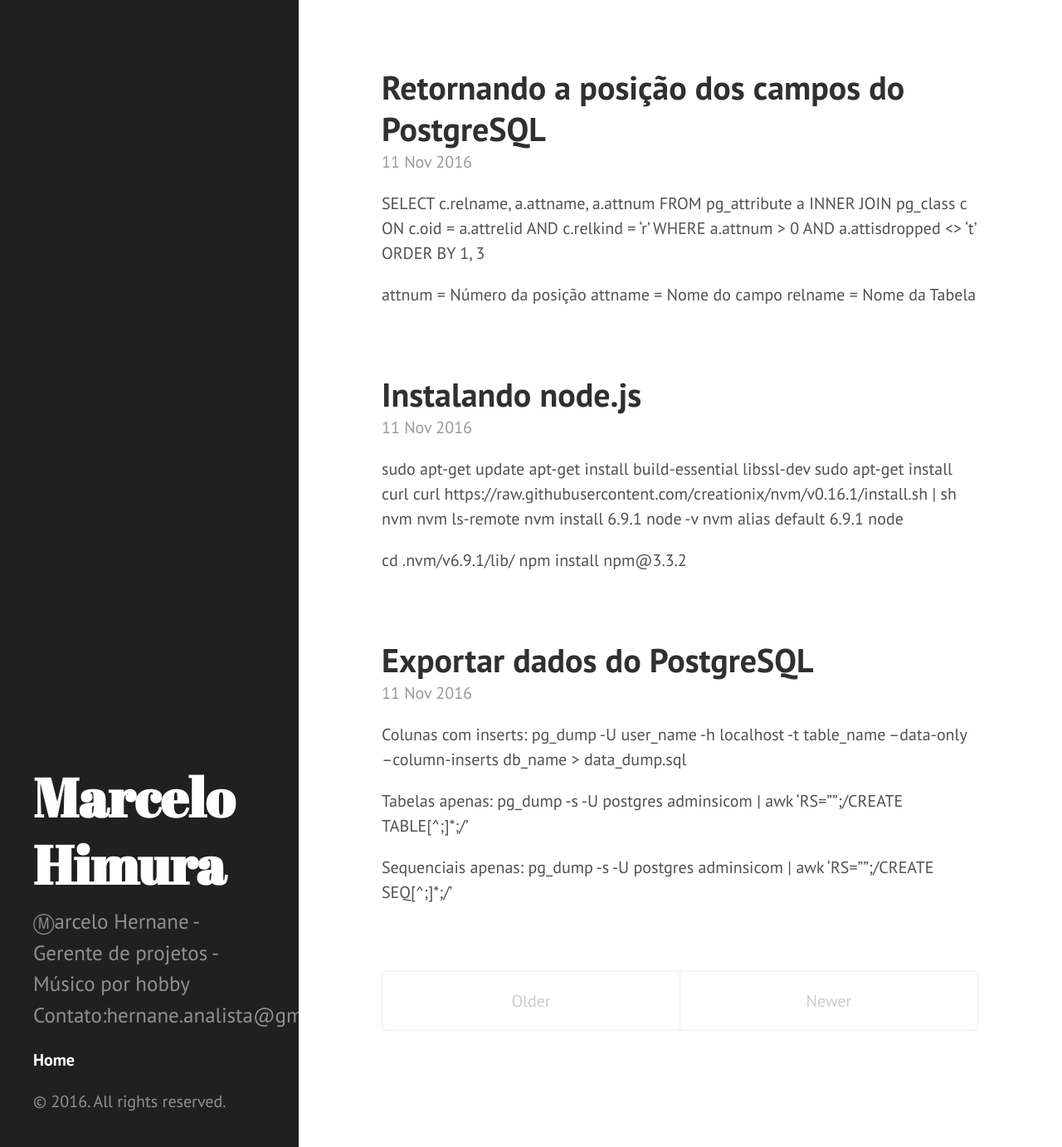
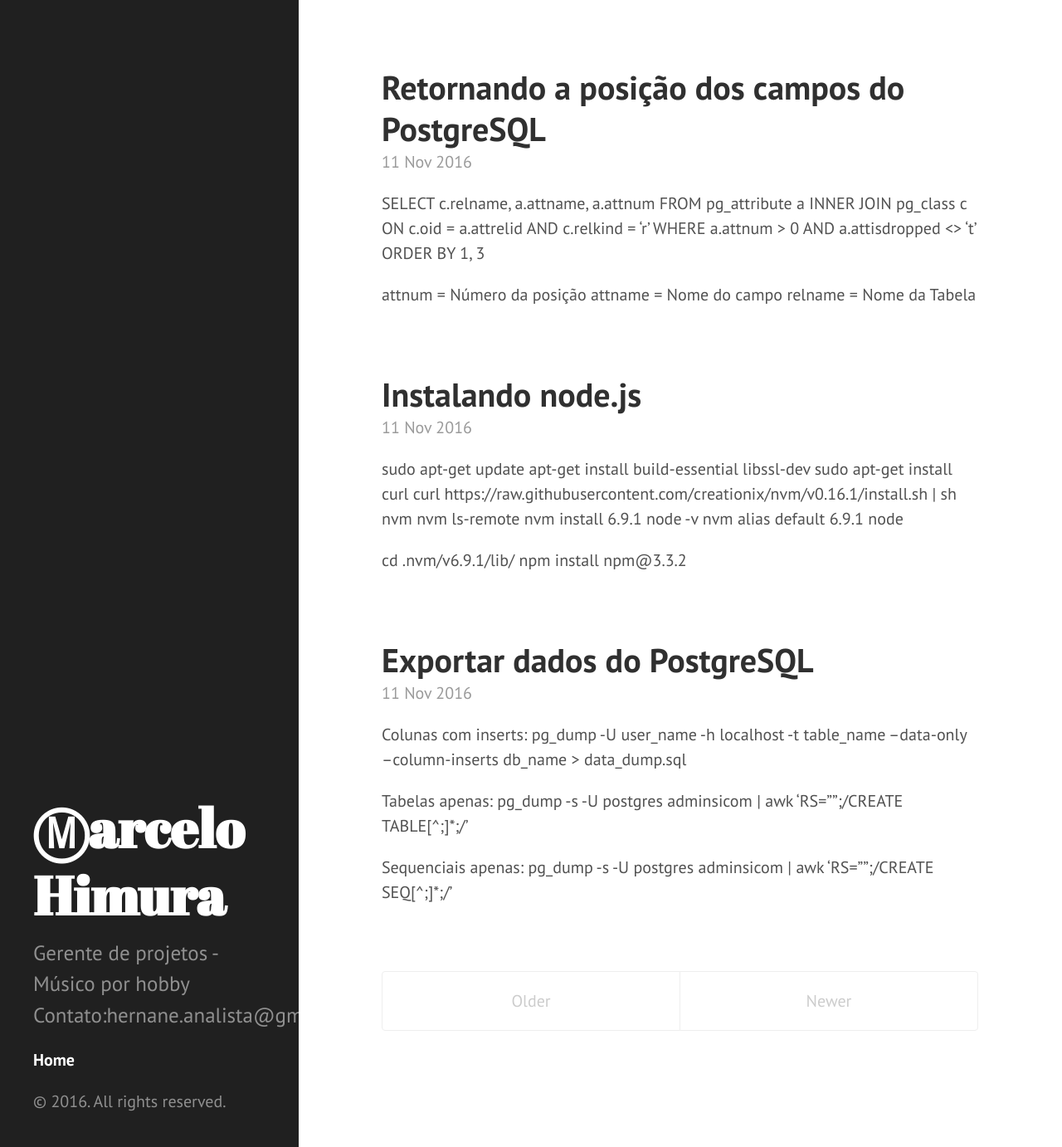
Before and after one commit to MarceloH/MarceloH.github.io, a Jekyll site: the page built from index.html, in a window 1280 px wide and 1382 px high. Shown: the whole window at 83% size. Built offline with Jekyll 4.4.1, drawn with Linux system fonts in a browser that asks for light colours; the list of posts is cut into pages by our own code.

Commit message:
Update _config.yml

```diff
--- a/_config.yml
+++ b/_config.yml
@@ -2,7 +2,7 @@ excerpt_separator: ""
 pygments: true
 markdown: kramdown
 url: http://MarceloH.github.io
-title: Marcelo Himura
+title: Ⓜarcelo Himura
 tagline: A log of everyday life
-description: Ⓜarcelo Hernane - Gerente de projetos - Músico por hobby Contato:hernane.analista@gmail.com
+description: Gerente de projetos - Músico por hobby Contato:hernane.analista@gmail.com
 paginate: 5
```
